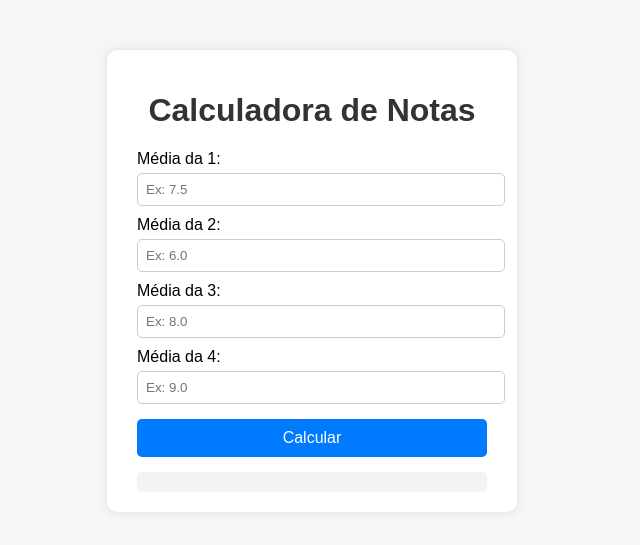
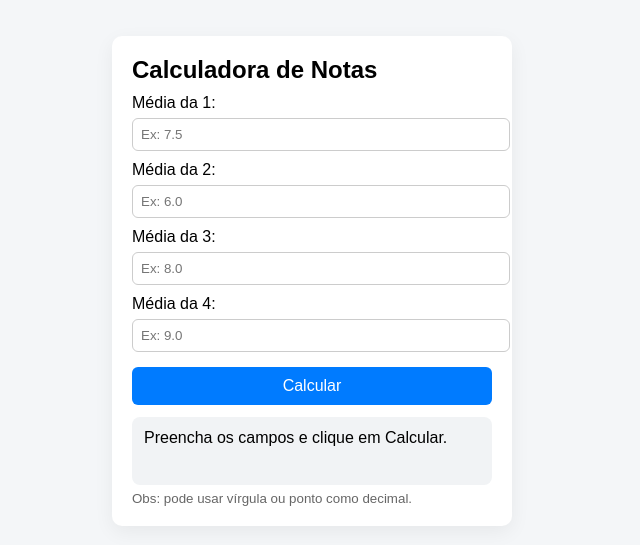
Before and after one commit to alencardiego74-beep/calculadora.html, a plain HTML site: page index.html in a window 1280 px wide. Shown: the part 119-664 px from the top of the page, without its empty margins (328-968 px from the left). Drawn offline with Linux system fonts and the light colour scheme.

Commit message:
Update index.html

```diff
--- a/index.html
+++ b/index.html
@@ -1,115 +1,82 @@
 <!DOCTYPE html>
 <html lang="pt-BR">
 <head>
-  <meta charset="UTF-8">
-  <meta name="viewport" content="width=device-width, initial-scale=1.0">
+  <meta charset="utf-8" />
+  <meta name="viewport" content="width=device-width,initial-scale=1" />
   <title>Calculadora de Notas</title>
   <style>
-    body {
-      font-family: Arial, sans-serif;
-      background-color: #f4f6f8;
-      margin: 0;
-      padding: 0;
-      display: flex;
-      justify-content: center;
-      align-items: center;
-      height: 100vh;
-    }
-    .container {
-      background: white;
-      padding: 20px 30px;
-      border-radius: 10px;
-      box-shadow: 0 0 10px rgba(0, 0, 0, 0.1);
-      width: 350px;
-    }
-    h1 {
-      text-align: center;
-      color: #333;
-    }
-    label {
-      display: block;
-      margin-top: 10px;
-    }
-    input {
-      width: 100%;
-      padding: 8px;
-      margin-top: 5px;
-      border: 1px solid #ccc;
-      border-radius: 5px;
-    }
-    button {
-      margin-top: 15px;
-      width: 100%;
-      padding: 10px;
-      border: none;
-      border-radius: 5px;
-      background-color: #007bff;
-      color: white;
-      font-size: 16px;
-      cursor: pointer;
-    }
-    button:hover {
-      background-color: #0056b3;
-    }
-    .resultado {
-      margin-top: 15px;
-      padding: 10px;
-      border-radius: 5px;
-      background-color: #f1f3f5;
-    }
+    body{font-family:Arial,Helvetica,sans-serif;background:#f4f6f8;margin:0;display:flex;align-items:center;justify-content:center;height:100vh}
+    .container{background:#fff;padding:20px;border-radius:10px;box-shadow:0 6px 20px rgba(0,0,0,.06);width:360px}
+    label{display:block;margin-top:10px}
+    input{width:100%;padding:8px;margin-top:6px;border:1px solid #ccc;border-radius:6px}
+    button{margin-top:15px;width:100%;padding:10px;border:none;border-radius:6px;background:#007bff;color:#fff;font-size:16px;cursor:pointer}
+    .resultado{margin-top:12px;padding:12px;border-radius:8px;background:#f1f3f5;min-height:44px}
+    small{color:#666;display:block;margin-top:6px}
   </style>
 </head>
 <body>
   <div class="container">
-    <h1>Calculadora de Notas</h1>
+    <h2 style="margin:0 0 8px 0">Calculadora de Notas</h2>
+
     <label>Média da 1:</label>
-    <input type="number" id="n1" step="0.01" placeholder="Ex: 7.5">
+    <input id="n1" placeholder="Ex: 7.5" inputmode="decimal">
 
     <label>Média da 2:</label>
-    <input type="number" id="n2" step="0.01" placeholder="Ex: 6.0">
+    <input id="n2" placeholder="Ex: 6.0" inputmode="decimal">
 
     <label>Média da 3:</label>
-    <input type="number" id="n3" step="0.01" placeholder="Ex: 8.0">
+    <input id="n3" placeholder="Ex: 8.0" inputmode="decimal">
 
     <label>Média da 4:</label>
-    <input type="number" id="n4" step="0.01" placeholder="Ex: 9.0">
+    <input id="n4" placeholder="Ex: 9.0" inputmode="decimal">
 
-    <button onclick="calcularMedia()">Calcular</button>
+    <button type="button" onclick="calcularMedia()">Calcular</button>
 
-    <div id="resultado" class="resultado"></div>
+    <div id="resultado" class="resultado">Preencha os campos e clique em Calcular.</div>
+    <small>Obs: pode usar vírgula ou ponto como decimal.</small>
   </div>
 
   <script>
+    function parseSafe(id) {
+      const raw = (document.getElementById(id).value || "").trim();
+      const fixed = raw.replace(',', '.'); // aceita vírgula
+      const v = parseFloat(fixed);
+      return Number.isFinite(v) ? v : 0;
+    }
+
     function calcularMedia() {
-      const n1 = parseFloat(document.getElementById('n1').value) || 0;
-      const n2 = parseFloat(document.getElementById('n2').value) || 0;
-      const n3 = parseFloat(document.getElementById('n3').value) || 0;
-      const n4 = parseFloat(document.getElementById('n4').value) || 0;
+      const n1 = parseSafe('n1');
+      const n2 = parseSafe('n2');
+      const n3 = parseSafe('n3');
+      const n4 = parseSafe('n4');
 
       const soma = n1 + n2 + n3 + n4;
       const mu = (n1 * 1 + n2 * 2 + n3 * 3 + n4 * 4) / 10;
 
-      let msg = `<strong>Média ponderada:</strong> ${mu.toFixed(2)}<br>`;
-      msg += `<strong>Soma das médias:</strong> ${soma.toFixed(2)}<br>`;
+      // debug no console (abra F12 -> Console)
+      console.log({ n1, n2, n3, n4, soma, mu });
 
+      let msg = `<strong>Média ponderada (mu):</strong> ${mu.toFixed(2)}<br>`;
+      msg += `<strong>Soma das médias:</strong> ${soma.toFixed(2)}<br><br>`;
+
+      // nova condição: soma < 18 -> recuperação
       if (soma < 18) {
-        msg += `<span style='color:red'>Você está de recuperação! ⚠️</span>`;
-      }
-      else if (mu >= 6) {
-        msg += `<span style='color:green'>Você está aprovado! ✅</span>`;
-      }
-      else {
-        msg += `<span style='color:orange'>Você está na prova final.</span><br>`;
+        msg += `<span style="color:red;font-weight:bold">Você está de recuperação! ⚠️</span>`;
+      } else if (mu >= 6) {
+        msg += `<span style="color:green;font-weight:bold">Você está aprovado! ✅</span>`;
+      } else {
+        msg += `<span style="color:orange;font-weight:bold">Você está na prova final.</span><br>`;
 
+        // pergunta via confirm apenas se soma >= 18 (evita confusão)
         const deseja = confirm('Deseja calcular quanto precisa tirar na prova final?');
         if (deseja) {
           const notaNecessaria = (50 - 6 * mu) / 4;
           if (notaNecessaria > 10) {
-            msg += `<span style='color:red'>Você precisaria de ${notaNecessaria.toFixed(2)} pontos — acima de 10, impossível de alcançar.</span>`;
+            msg += `<br><span style="color:red">Você precisaria de ${notaNecessaria.toFixed(2)} pontos — acima de 10, provavelmente impossível.</span>`;
           } else if (notaNecessaria <= 0) {
-            msg += `<span style='color:green'>Você já tem nota suficiente para passar!</span>`;
+            msg += `<br><span style="color:green">Você já tem pontos suficientes para passar!</span>`;
           } else {
-            msg += `<strong>Você precisa de ${notaNecessaria.toFixed(2)} pontos na prova final.</strong>`;
+            msg += `<br><strong>Você precisa de ${notaNecessaria.toFixed(2)} pontos na prova final.</strong>`;
           }
         }
       }
```
